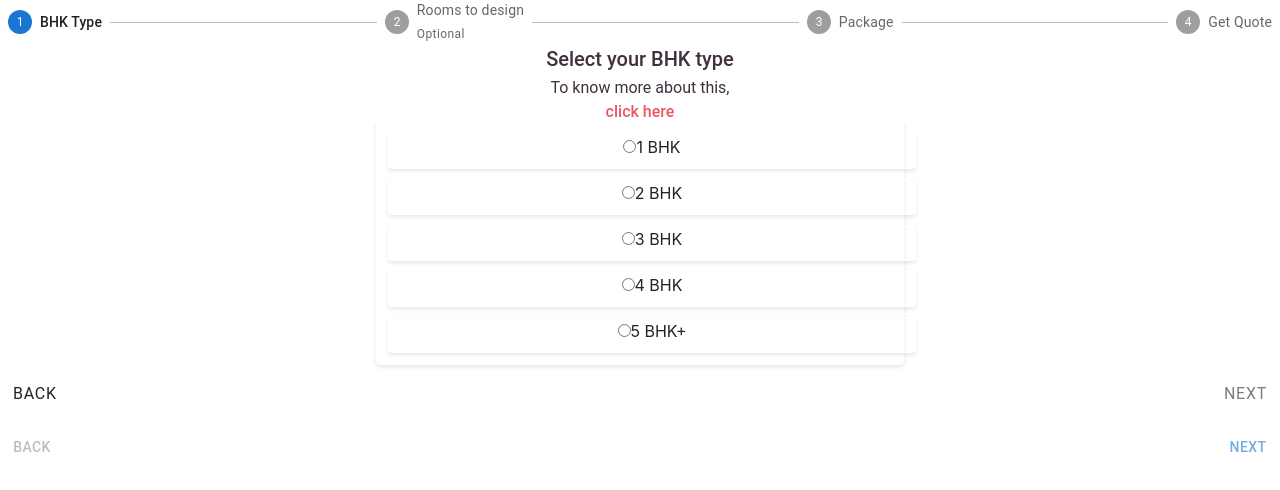
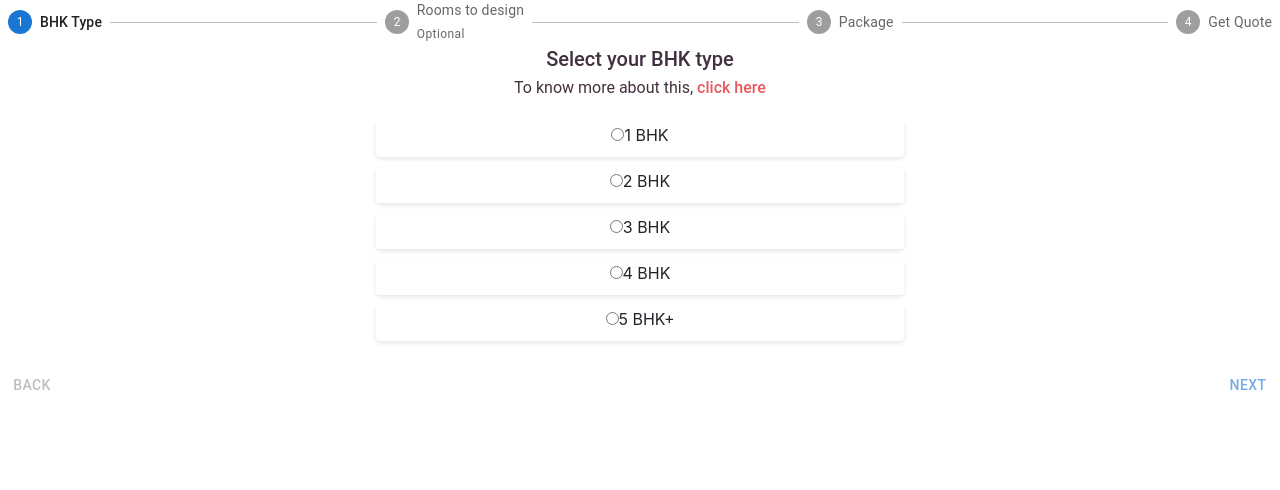
Before and after one commit to Nithin1294/intartica_demo, a React (Create React App) app: page / in a window 1280 px wide. Shown: the top 490 px of the page. Built offline with nearby package versions, Linux system fonts and the light colour scheme.

Commit message:
Added Estimatorpart

```diff
--- a/src/App.js
+++ b/src/App.js
@@ -1,5 +1,6 @@
 import './App.css';
 import Estimatorpart from './components/Estimatorpart';
+
 
 
 
--- a/src/components/Estcounter.jsx
+++ b/src/components/Estcounter.jsx
@@ -65,10 +65,7 @@ class Estcounter extends Component {
 
 
             </div>
-            <div className='d-flex c1'>
-            <button className='btn l-button1'>Back</button>
-            <button className='btn r-button1'>Next</button>
-        </div>
+
         </>
  );
     }
--- a/src/components/Estimator.jsx
+++ b/src/components/Estimator.jsx
@@ -9,9 +9,9 @@ class Estimator extends Component {
 
             <div className='step-one text-center'>
                 <h1>Select your BHK type</h1>
-                <p>To know more about this, <span className='step-one span'>click here</span></p>
+                <p>To know more about this, <span className='span'>click here</span></p>
 
-                <div className='cc  d-flex flex-column'>
+                <div className='d-flex flex-column'>
                     <form>
                     <div className='cc'>
                     <input type='radio' id='radio1' name="bhk" />
@@ -40,10 +40,6 @@ class Estimator extends Component {
                 </div>
 
                 </div>
-                <div className='d-flex c1'>
-                    <button className='btn left-button'>Back</button>
-                     <button className='btn right-button'>Next</button>
-                </div>
 
 
 
--- a/src/components/Estimatorpart.js
+++ b/src/components/Estimatorpart.js
@@ -87,7 +87,7 @@ export default function HorizontalLinearStepper() {
           </Typography>
           <Box sx={{ display: 'flex', flexDirection: 'row', pt: 2 }}>
             <Box sx={{ flex: '1 1 auto' }} />
-            <Button onClick={handleReset}>Reset</Button>
+            <Button onClick={handleReset}>Done</Button>
           </Box>
         </React.Fragment>
       ) : (
--- a/src/components/estimator.css
+++ b/src/components/estimator.css
@@ -45,6 +45,7 @@
     width: 528px;
     margin: 10px;
 
+
 }
 .step-one .cc h1{
     color: #5E455A;
@@ -56,34 +57,3 @@
     width: 44.675px;
     height: 24px;
 }
-.left-button{
-    color: #E52B50;
-    text-align: center;
-    font-family: Roboto;
-    font-size: 14px;
-
-    font-weight: 500;
-    line-height: 24px;
-    letter-spacing: 0.75px;
-    text-transform: uppercase;
-
-
-}
-.right-button{
-    border-radius: 24px;
-    opacity: 0.6;
-    background: #E01859;
-    color: #FFF;
-    text-align: center;
-    font-family: Roboto;
-    font-size: 14px;
-    font-style: normal;
-    font-weight: 500;
-    line-height: 24px;
-    letter-spacing: 0.75px;
-    text-transform: uppercase;
-}
-.c1{
-
-    justify-content: space-between;
-}
--- a/src/components/package.jsx
+++ b/src/components/package.jsx
@@ -53,11 +53,7 @@ class Package extends Component {
 
             </div>
             </form>
-            <div className='d-flex center'>
-                <button className='btn but'>Back</button>
-                <button className='btn butt'>Next</button>
 
-            </div>
 
                </div>
         );
```
